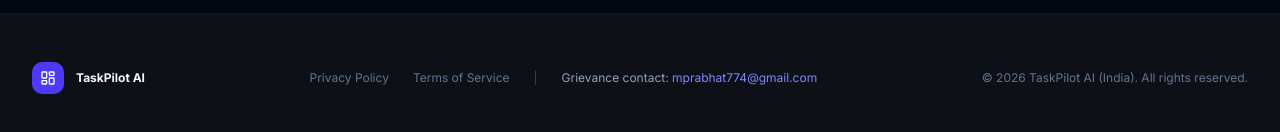
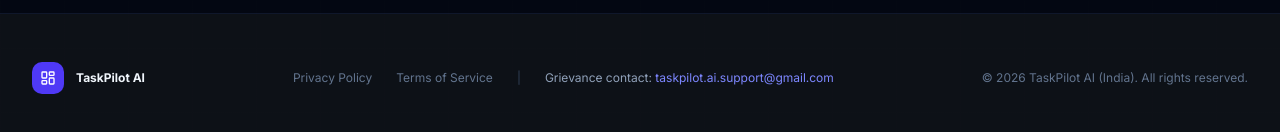
Before and after one commit to prabhatkrmishra/Project_Vibe2Ship_TaskPilotAI, a React (Vite) app: page / in a window 1280 px wide. Shown: the part 2960-3092 px from the top of the page. Built offline with nearby package versions, Linux system fonts and the light colour scheme.

Commit message:
pages: Update support email

```diff
--- a/src/pages/Home.tsx
+++ b/src/pages/Home.tsx
@@ -355,7 +355,7 @@ export function Home() {
             <Link to="/privacy" className="hover:text-indigo-400 transition-colors">Privacy Policy</Link>
             <Link to="/terms" className="hover:text-indigo-400 transition-colors">Terms of Service</Link>
             <span className="text-slate-700">|</span>
-            <span className="text-slate-400">Grievance contact: <strong className="text-indigo-400 font-normal">mprabhat774@gmail.com</strong></span>
+            <span className="text-slate-400">Grievance contact: <strong className="text-indigo-400 font-normal">taskpilot.ai.support@gmail.com</strong></span>
           </div>
 
           <p>© 2026 TaskPilot AI (India). All rights reserved.</p>
--- a/src/pages/PrivacyPolicy.tsx
+++ b/src/pages/PrivacyPolicy.tsx
@@ -139,7 +139,7 @@ export function PrivacyPolicy() {
               If you have any questions or concerns about this Privacy Policy, please feel free to reach out to our team at:
             </p>
             <div className="bg-slate-900/60 border border-[#21262d] px-5 py-4 rounded-2xl w-fit font-mono text-sm text-indigo-300">
-              mprabhat774@gmail.com
+              taskpilot.ai.support@gmail.com
             </div>
           </section>
         </div>
```
